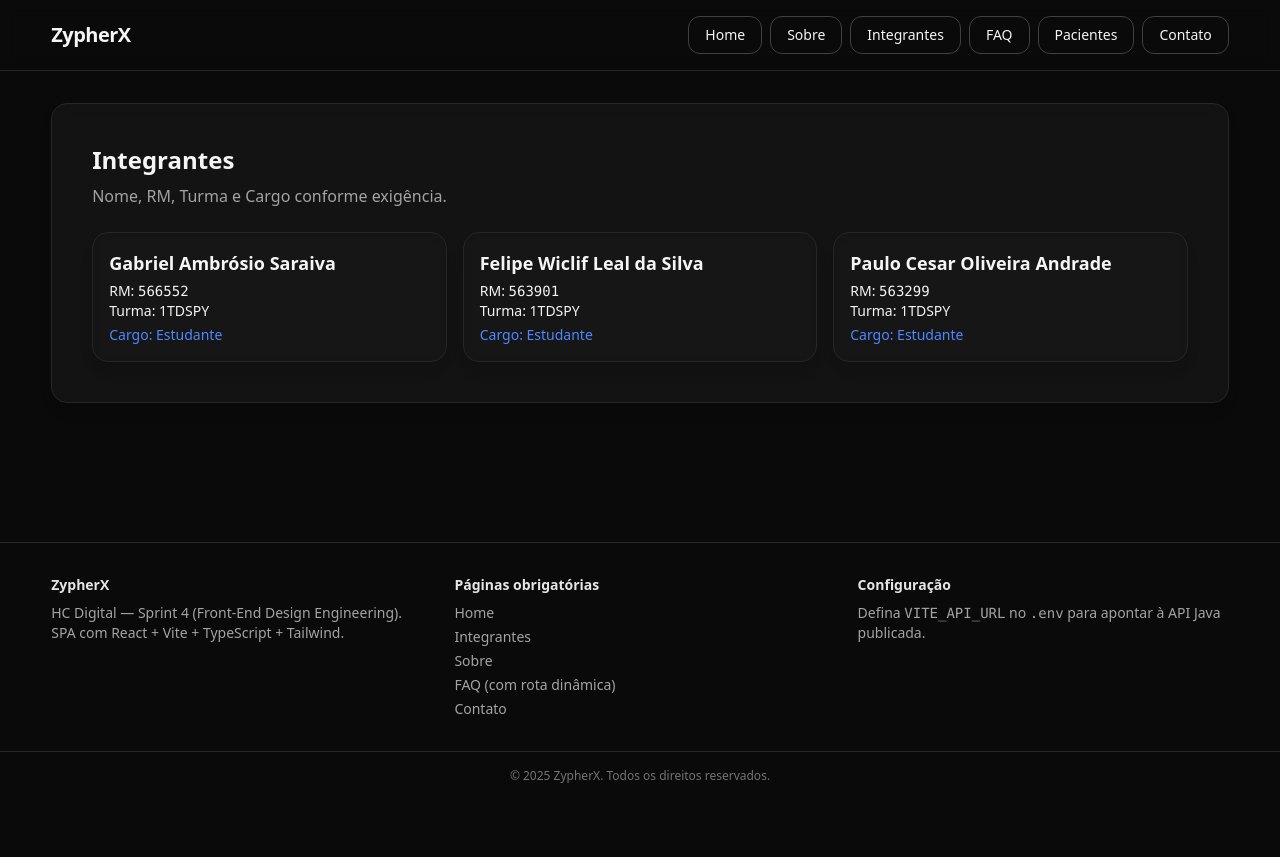
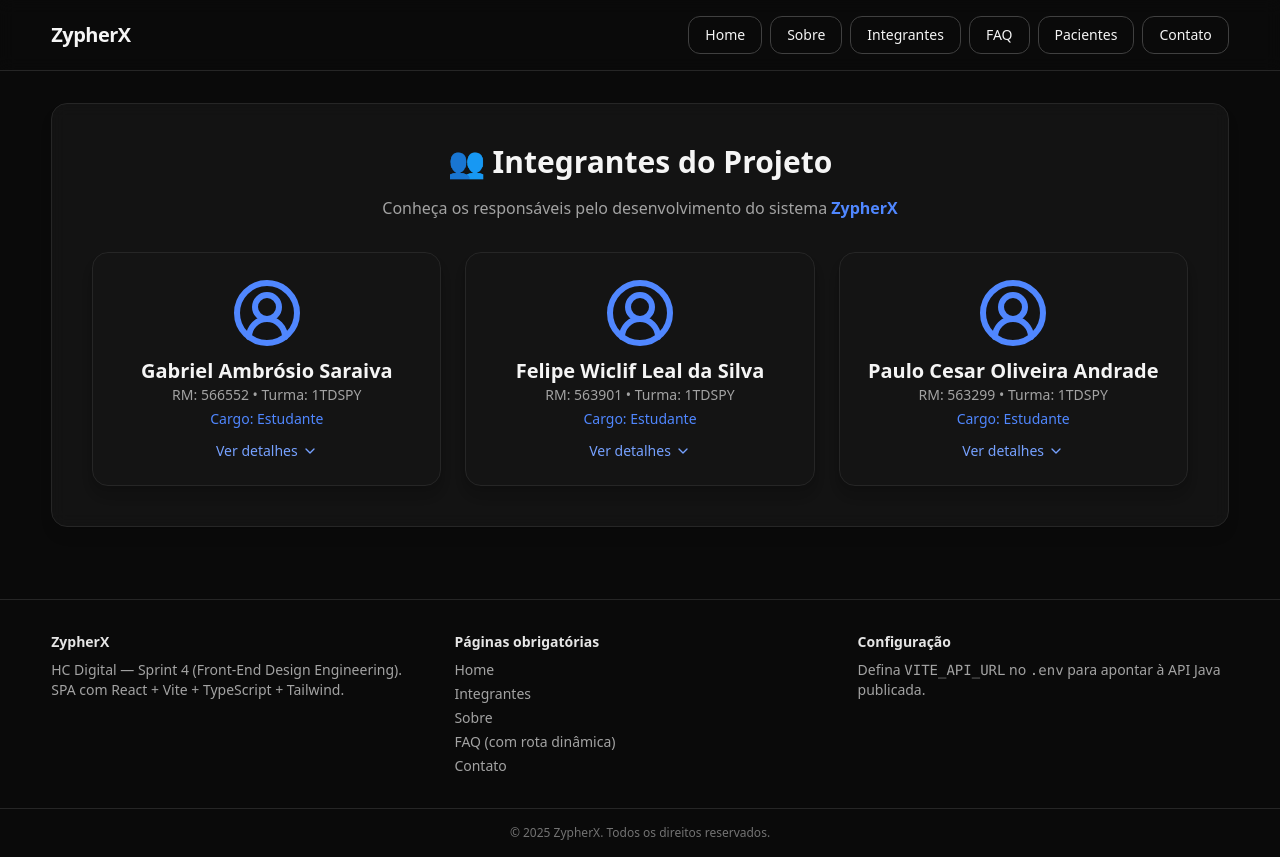
Before and after one commit to Wiclif06/zypherx-sprint4, a React (Vite) app: page /integrantes in a window 1280 px wide. Before the commit the page ends 800 px from the top, so only its background shows below. Built offline with nearby package versions, Linux system fonts and the light colour scheme; the HTML template or start-up script is replaced by a standard one.

Commit message:
Correção de alguns erros que estavam prejudicando na interação do atestado, nome do médico e motivo.

```diff
--- a/db.json
+++ b/db.json
@@ -82,6 +82,25 @@
         }
       ],
       "id": "zFtI2ji"
+    },
+    {
+      "nome": "Felipe Leal",
+      "cpf": "42467399800",
+      "idade": 22,
+      "email": "felipeleal@gmail.com",
+      "status": "ativo",
+      "historico": [
+        {
+          "data": "08/11/2025, 17:27:07",
+          "sintomas": [
+            "Febre",
+            "Tosse",
+            "Pressão alta"
+          ],
+          "observacoes": "Está com 38° de Febre e Tonturas fortes."
+        }
+      ],
+      "id": "x3vfNyp"
     }
   ]
 }
--- a/package.json
+++ b/package.json
@@ -11,6 +11,7 @@
   },
   "dependencies": {
     "jspdf": "^3.0.3",
+    "lucide-react": "^0.553.0",
     "qrcode": "^1.5.4",
     "react": "^18.3.1",
     "react-dom": "^18.3.1",
--- a/src/pages/Integrantes.tsx
+++ b/src/pages/Integrantes.tsx
@@ -1,29 +1,95 @@
+import { useState } from 'react'
+import { UserCircle2, MapPin, GraduationCap, ChevronDown, ChevronUp } from 'lucide-react'
 import type { Integrante } from '@/types'
 
-const integrantes: Integrante[] = [
-  { nome: 'Gabriel Ambrósio Saraiva', rm: '566552', turma: '1TDSPY', role: 'Estudante' },
-  { nome: 'Felipe Wiclif Leal da Silva', rm: '563901', turma: '1TDSPY', role: 'Estudante' },
-  { nome: 'Paulo Cesar Oliveira Andrade', rm: '563299', turma: '1TDSPY', role: 'Estudante' },
+const integrantes: (Integrante & {
+  idade: number
+  curso: string
+  unidade: string
+})[] = [
+  {
+    nome: 'Gabriel Ambrósio Saraiva',
+    rm: '566552',
+    turma: '1TDSPY',
+    role: 'Estudante',
+    idade: 19,
+    curso: 'Análise e Desenvolvimento de Sistemas',
+    unidade: 'FIAP – Unidade Paulista',
+  },
+  {
+    nome: 'Felipe Wiclif Leal da Silva',
+    rm: '563901',
+    turma: '1TDSPY',
+    role: 'Estudante',
+    idade: 19,
+    curso: 'Análise e Desenvolvimento de Sistemas',
+    unidade: 'FIAP – Unidade Paulista',
+  },
+  {
+    nome: 'Paulo Cesar Oliveira Andrade',
+    rm: '563299',
+    turma: '1TDSPY',
+    role: 'Estudante',
+    idade: 21,
+    curso: 'Análise e Desenvolvimento de Sistemas',
+    unidade: 'FIAP – Unidade Paulista',
+  },
 ]
 
 export default function Integrantes() {
+  const [aberto, setAberto] = useState<string | null>(null)
+
   return (
-    <section className="card p-6 md:p-10">
-      <h2 className="text-2xl font-bold">Integrantes</h2>
-      <p className="muted mt-2">Nome, RM, Turma e Cargo conforme exigência.</p>
+    <section className="card p-6 md:p-10 animate-fadeIn">
+      <h2 className="text-3xl font-bold text-center mb-4">👥 Integrantes do Projeto</h2>
+      <p className="text-center text-neutral-400 mb-8">
+        Conheça os responsáveis pelo desenvolvimento do sistema <span className="text-brand-400 font-semibold">ZypherX</span>
+      </p>
 
-      <div className="mt-6 grid sm:grid-cols-2 lg:grid-cols-3 gap-4">
+      <div className="grid sm:grid-cols-2 lg:grid-cols-3 gap-6">
         {integrantes.map((i) => (
           <div
             key={i.rm}
-            className="card p-4 border border-neutral-800 hover:border-brand-500 transition-all duration-300"
+            className="border border-neutral-800 rounded-2xl bg-neutral-900/60 p-6 hover:border-brand-500 transition-all duration-300 shadow-lg"
           >
-            <div className="text-lg font-semibold">{i.nome}</div>
-            <div className="mt-1 text-sm">RM: <span className="font-mono">{i.rm}</span></div>
-            <div className="text-sm">Turma: {i.turma}</div>
-            <div className="text-sm text-brand-400 mt-1 font-medium">
-              Cargo: {i.role}
+            <div className="flex flex-col items-center text-center">
+              <UserCircle2 size={72} className="text-brand-400 mb-2" />
+              <h3 className="text-xl font-semibold">{i.nome}</h3>
+              <p className="text-sm text-neutral-400">RM: {i.rm} • Turma: {i.turma}</p>
+              <p className="text-sm text-brand-400 font-medium mt-1">Cargo: {i.role}</p>
+
+              <button
+                onClick={() => setAberto(aberto === i.rm ? null : i.rm)}
+                className="mt-3 text-sm flex items-center gap-1 text-brand-300 hover:text-brand-400 transition"
+              >
+                {aberto === i.rm ? (
+                  <>
+                    Ocultar detalhes <ChevronUp size={16} />
+                  </>
+                ) : (
+                  <>
+                    Ver detalhes <ChevronDown size={16} />
+                  </>
+                )}
+              </button>
             </div>
+
+            {aberto === i.rm && (
+              <div className="mt-4 border-t border-neutral-800 pt-3 text-sm text-neutral-300 animate-slideUp">
+                <p className="flex items-center gap-2 mb-1">
+                  <GraduationCap size={16} className="text-brand-400" />
+                  <span>Curso: {i.curso}</span>
+                </p>
+                <p className="flex items-center gap-2 mb-1">
+                  <MapPin size={16} className="text-brand-400" />
+                  <span>Unidade: {i.unidade}</span>
+                </p>
+                <p className="flex items-center gap-2">
+                  <UserCircle2 size={16} className="text-brand-400" />
+                  <span>Idade: {i.idade} anos</span>
+                </p>
+              </div>
+            )}
           </div>
         ))}
       </div>
--- a/src/pages/Pacientes.tsx
+++ b/src/pages/Pacientes.tsx
@@ -104,13 +104,11 @@ export default function Pacientes(){
     return `CRM-${num}-SP`
   }
 
-// Nova versão do gerarAtestadoPDF
 const gerarAtestadoPDF = async () => {
   if (!pacienteAtestado || !consultaAtestado) return;
   const doc = new jsPDF({ orientation: 'portrait', unit: 'mm', format: 'a4' });
   const margem = 20;
 
-  // Cabeçalho
   doc.addImage(logo, 'PNG', margem, 10, 35, 12);
   doc.setFont('helvetica', 'bold');
   doc.setFontSize(16);
@@ -119,12 +117,10 @@ const gerarAtestadoPDF = async () => {
   doc.text('Hospital das Clínicas – Unidade Digital', 105, 29, { align: 'center' });
   doc.line(margem, 35, 210 - margem, 35);
 
-  // Título
   doc.setFont('helvetica', 'bold');
   doc.setFontSize(16);
   doc.text('ATESTADO MÉDICO', 105, 55, { align: 'center' });
 
-  // Corpo centralizado e mais compacto
   const nome = pacienteAtestado.nome;
   const cpf = pacienteAtestado.cpf;
   const data = new Date().toLocaleDateString('pt-BR');
@@ -145,17 +141,15 @@ const gerarAtestadoPDF = async () => {
   let y = 80;
   corpo.forEach(line => {
     doc.text(line, 105, y, { align: 'center', maxWidth: 170 });
-    y += 8; // espaçamento menor entre linhas
+    y += 8;
   });
 
-  // Assinatura centralizada
   doc.addImage(assinatura, 'PNG', 105 - 25, 200, 50, 18);
   doc.line(70, 215, 150, 215);
   const medico = medicoNome?.trim() ? medicoNome : 'Médico Responsável';
   doc.text(medico, 105, 223, { align: 'center' });
   doc.text(`${crm}`, 105, 230, { align: 'center' });
 
-  // QR Code e rodapé
   const codigo = `${cpf}-${Date.now()}`;
   const qrData = await QRCode.toDataURL(codigo);
   doc.addImage(qrData, 'PNG', 20, 260, 25, 25);
@@ -169,7 +163,7 @@ const gerarAtestadoPDF = async () => {
 
   return (
     <section className="space-y-8 animate-fadeIn">
-      {/* Cadastro */}
+      {}
       <div className="card p-6 md:p-10">
         <h2 className="text-2xl font-bold mb-6">Gerenciamento de Pacientes</h2>
 
@@ -208,7 +202,7 @@ const gerarAtestadoPDF = async () => {
         </form>
       </div>
 
-      {/* Consultar por CPF */}
+      {}
       <div className="card p-6 md:p-10 mt-6">
         <h3 className="text-xl font-bold mb-4">Consultar Ficha do Paciente</h3>
         <div className="flex flex-col md:flex-row gap-3 mb-4">
@@ -248,7 +242,7 @@ const gerarAtestadoPDF = async () => {
         )}
       </div>
 
-      {/* Painel de Últimas Consultas */}
+      {}
       {mostrarConsultas && (
         <div className="card p-6 md:p-10 mt-6 animate-slideUp">
           <h3 className="text-xl font-bold mb-4">Últimas Consultas Registradas</h3>
@@ -293,7 +287,7 @@ const gerarAtestadoPDF = async () => {
         </div>
       )}
 
-      {/* Modal Atestado */}
+      {}
       {showAtestado && (
         <div className="fixed inset-0 bg-black/70 flex justify-center items-center z-50">
           <div className="card p-6 max-w-md w-full">
```
Also changed, not shown: 2 other files (tests, documents, lock files or other folders).
